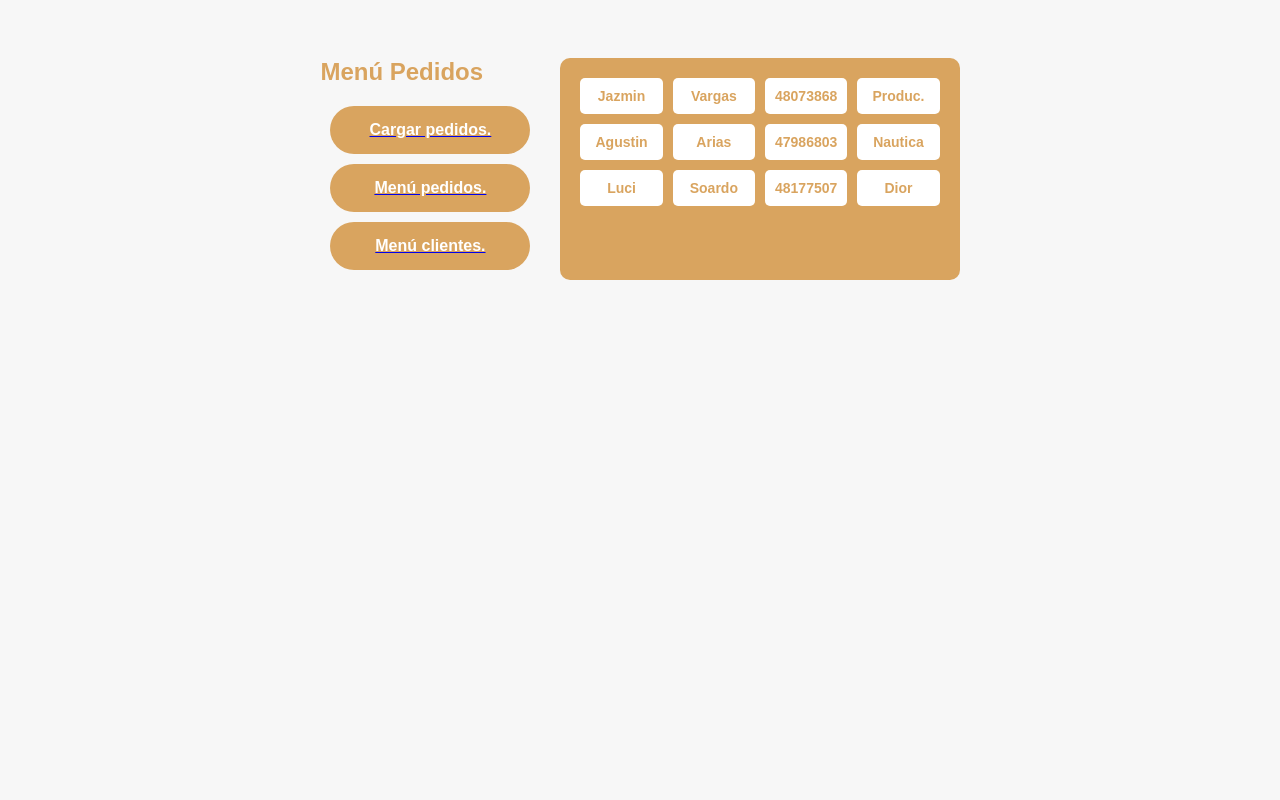
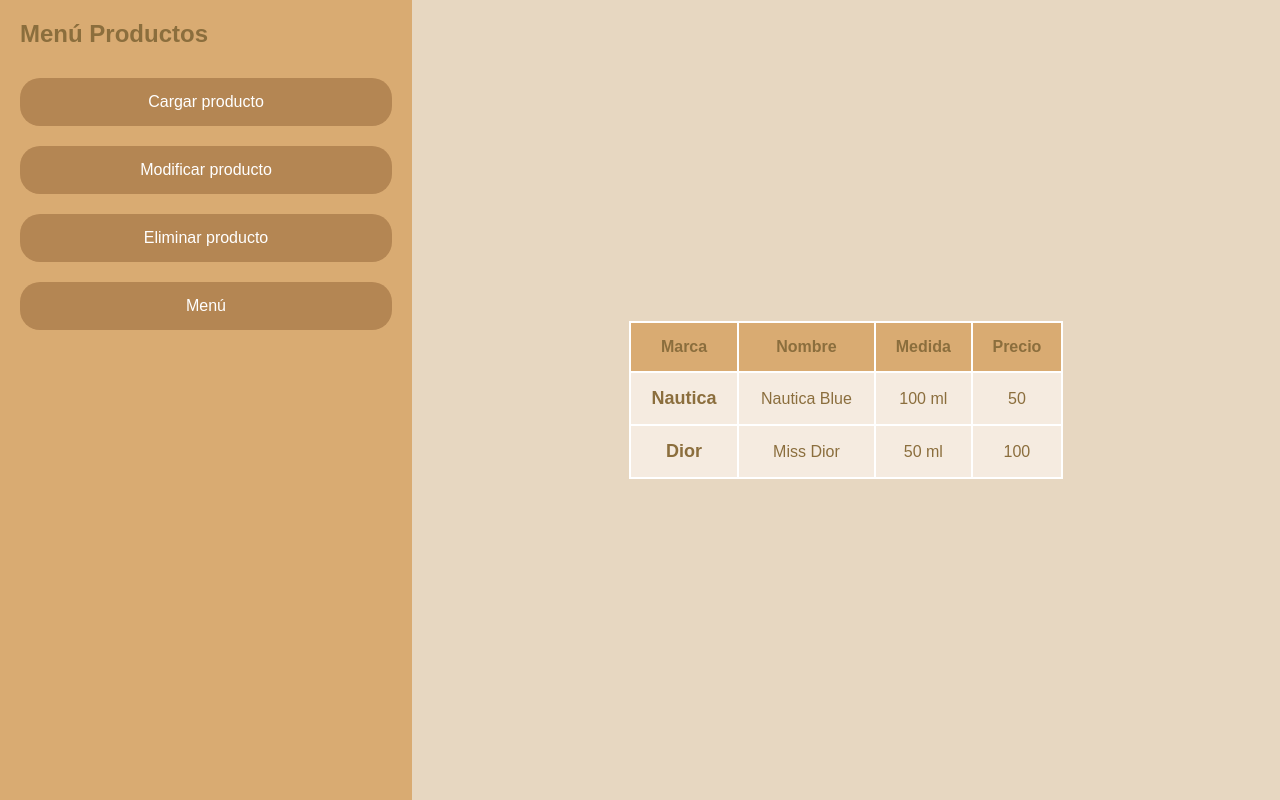
Before and after one commit to ampiiarias/Perfumeria, a Flask app: page /productos in a window 1280 px wide. Run offline with Flask 3, Linux system fonts and the light colour scheme.

Commit message:
Estilos y Páginas

```diff
--- a/app.py
+++ b/app.py
@@ -11,12 +11,12 @@ def index():
 #menu pedidos
 @app.route('/pedidos')
 def pedidos():
-  pass
+  return render_template('pedidos.html')
 
 #menu clientes
 @app.route('/clientes')
 def clientes():
-  pass
+  return render_template('clientes.html')
 
 #menu productos
 @app.route('/productos')
--- a/static/productos.css
+++ b/static/productos.css
@@ -1,75 +1,76 @@
-/* Estilos generales */
 body {
-    font-family: Arial, sans-serif;
-    background-color: #f7f7f7;
-    padding-top: 50px;
-    display: flex;
-    justify-content: center;
+    background-color: #f5ebe0; /* Fondo claro general */
+    font-family: 'Arial', sans-serif;
+    margin: 0;
+    padding: 0;
 }
 
 .container {
     display: flex;
+    height: 100vh; /* Altura completa de la ventana */
 }
 
 .sidebar {
-    background-color: #f7f7f7;
-    padding-right: 20px;
+    width: 30%;
+    background-color: #d9ab72; /* Color de la barra lateral */
+    padding: 20px;
+    box-shadow: 2px 0 5px rgba(0, 0, 0, 0.1);
+}
+
+.header {
+    font-size: 24px;
+    color: #8b6e3d;
+    margin-bottom: 30px;
+    text-align: left;
+    font-weight: bold;
+}
+
+.custom-button {
+    width: 100%;
+    padding: 15px;
+    margin-bottom: 20px;
+    background-color: #b48653; /* Botón en tonos marrones */
+    color: white;
+    border: none;
+    border-radius: 20px; /* Borde redondeado como en la imagen */
+    font-size: 16px;
+    cursor: pointer;
+    transition: background-color 0.3s ease;
+}
+
+.custom-button:hover {
+    background-color: #a37642; /* Efecto hover más oscuro */
 }
 
 .content {
-    background-color: #D9A45F;
-    padding: 20px;
-    border-radius: 10px;
+    width: 70%;
+    display: flex;
+    justify-content: center;
+    align-items: center;
+    background-color: #e7d7c1;
 }
 
-/* Estilos para los botones */
-.custom-button {
-    background-color: #D9A45F;
+table {
+    width: 50%;
+    border-collapse: collapse;
+    background-color: #b48653; /* Fondo marrón claro */
     color: white;
-    border: none;
-    padding: 15px 30px;
+}
+
+th, td {
+    padding: 15px;
     text-align: center;
-    text-decoration: none; /* Remueve el subrayado */
-    display: block;
-    font-size: 16px;
-    margin: 10px;
-    cursor: pointer;
-    border-radius: 25px;
-    width: 200px;
+    border: 2px solid #fff;
+    background-color: #f5ebe0; /* Color beige claro para las celdas */
+    color: #8b6e3d; /* Texto marrón */
+}
+
+th {
+    background-color: #d9ab72;
     font-weight: bold;
 }
 
-.custom-button:hover {
-    background-color: #b88650;
+td:nth-child(1) {
+    font-weight: bold;
+    font-size: 18px;
 }
-
-/* Estilos para los enlaces dentro de los botones */
-.custom-button a {
-    text-decoration: none; /* Asegura que no haya subrayado */
-    color: white; /* Mantiene el color del texto blanco */
-    display: block; /* Hace que el enlace ocupe todo el botón */
-}
-
-/* Estilos adicionales */
-.header {
-    font-size: 24px;
-    font-weight: bold;
-    margin-bottom: 20px;
-    color: #D9A45F;
-}
-
-.table {
-    display: grid;
-    grid-template-columns: repeat(4, 1fr);
-    gap: 10px;
-}
-
-.table div {
-    background-color: white;
-    padding: 10px;
-    text-align: center;
-    border-radius: 5px;
-    font-size: 14px;
-    font-weight: bold;
-    color: #D9A45F;
-}
--- a/templates/productos.html
+++ b/templates/productos.html
@@ -9,32 +9,41 @@
 <body>
     <div class="container">
         <div class="sidebar">
-            <div class="header">Menú Pedidos</div>
+            <div class="header">Menú Productos</div>
             <a href="{{ url_for('productos')}}">
-                <button class="custom-button">Cargar pedidos.</button>
+                <button class="custom-button">Cargar producto</button>
             </a>
-            <a href="{{ url_for('pedidos')}}">
-                <button class="custom-button">Menú pedidos.</button>
+            <a href="{{ url_for('productos')}}">
+                <button class="custom-button">Modificar producto</button>
             </a>
-            <a href="{{ url_for('clientes')}}">
-                <button class="custom-button">Menú clientes.</button>
+            <a href="{{ url_for('productos')}}">
+                <button class="custom-button">Eliminar producto</button>
+            </a>
+            <a href="{{ url_for('index')}}">
+                <button class="custom-button">Menú</button>
             </a>
         </div>
         <div class="content">
-            <div class="table">
-                <div>Jazmin</div>
-                <div>Vargas</div>
-                <div>48073868</div>
-                <div>Produc.</div>
-                <div>Agustin</div>
-                <div>Arias</div>
-                <div>47986803</div>
-                <div>Nautica</div>
-                <div>Luci</div>
-                <div>Soardo</div>
-                <div>48177507</div>
-                <div>Dior</div>
-            </div>
+            <table>
+                <tr>
+                    <th>Marca</th>
+                    <th>Nombre</th>
+                    <th>Medida</th>
+                    <th>Precio</th>
+                </tr>
+                <tr>
+                    <td>Nautica</td>
+                    <td>Nautica Blue</td>
+                    <td>100 ml</td>
+                    <td>50</td>
+                </tr>
+                <tr>
+                    <td>Dior</td>
+                    <td>Miss Dior</td>
+                    <td>50 ml</td>
+                    <td>100</td>
+                </tr>
+                    </table>
         </div>
     </div>
 </body>
```
Also changed, not shown: templates/clientes.html (added, +47 -0 lines), templates/pedidos.html (added, +44 -0 lines).
